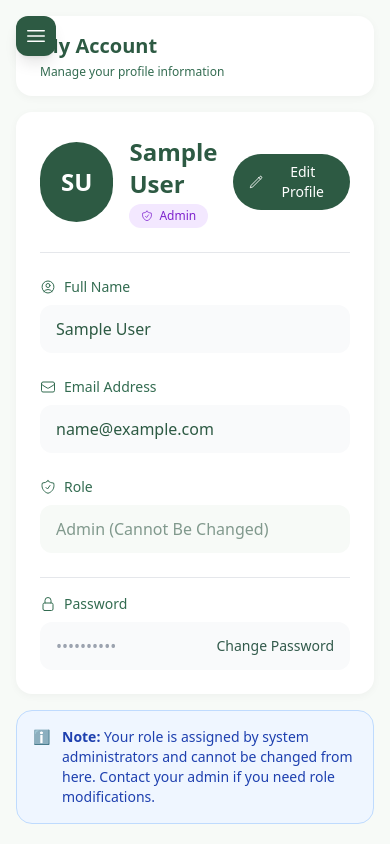
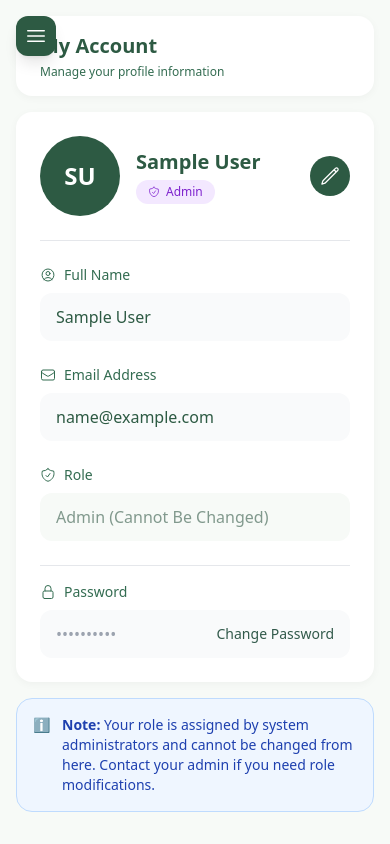
Before and after one commit to ahmednajibe/ems-task, a Vue app: page /account/profile in a window 390 px wide. Built offline with nearby package versions, Linux system fonts and the light colour scheme; sample sign-in values are in the browser's storage.

Commit message:
feat: edite user profile management page to be more responsive

```diff
--- a/src/views/account/ProfileView.vue
+++ b/src/views/account/ProfileView.vue
@@ -165,11 +165,11 @@ const changePassword = () => {
       <div class="bg-white shadow-soft rounded-2xl p-6">
         <!-- Avatar & Role -->
         <div class="flex items-center gap-4 mb-6 pb-6 border-b border-neutral-200">
-          <div class="w-20 h-20 rounded-full bg-primary-500 flex items-center justify-center text-white font-bold text-2xl">
+        <div class="w-20 h-20 rounded-full bg-primary-500 flex items-center justify-center text-white font-bold text-2xl flex-shrink-0">
             {{ avatarInitials }}
         </div>
-          <div class="flex-1">
-            <h2 class="text-2xl font-bold text-neutral-800">{{ authStore.user?.name }}</h2>
+        <div class="flex-1 min-w-0">
+            <h2 class="text-xl md:text-2xl font-bold text-neutral-800 truncate">{{ authStore.user?.name }}</h2>
             <div class="flex items-center gap-2 mt-1">
             <span
                 :class="[
@@ -183,17 +183,30 @@ const changePassword = () => {
             </div>
         </div>
 
-          <!-- Edit/Save Buttons -->
-          <div v-if="!isEditing">
+        <!-- Edit/Save Buttons - Responsive -->
+        <div v-if="!isEditing" class="flex-shrink-0">
+            <!-- Desktop: Full button -->
             <button
             @click="startEdit"
-              class="flex items-center gap-2 px-4 py-2 bg-primary-500 hover:bg-primary-600 text-white rounded-full text-sm transition-colors"
+            class="hidden md:flex items-center gap-2 px-4 py-2 bg-primary-500 hover:bg-primary-600 text-white rounded-full text-sm transition-colors"
             >
             <PencilIcon class="w-4 h-4" />
             Edit Profile
             </button>
+            <!-- Mobile: Icon only -->
+            <button
+            @click="startEdit"
+            class="flex md:hidden items-center justify-center w-10 h-10 bg-primary-500 hover:bg-primary-600 text-white rounded-full transition-colors"
+            title="Edit Profile"
+            >
+            <PencilIcon class="w-5 h-5" />
+            </button>
         </div>
-          <div v-else class="flex gap-2">
+
+        <!-- Save/Cancel - Responsive -->
+        <div v-else class="flex gap-2 flex-shrink-0">
+            <!-- Desktop: Side by side -->
+            <div class="hidden md:flex gap-2">
             <button
                 @click="saveChanges"
                 class="flex items-center gap-2 px-4 py-2 bg-green-500 hover:bg-green-600 text-white rounded-full text-sm transition-colors"
@@ -208,6 +221,25 @@ const changePassword = () => {
                 <XMarkIcon class="w-4 h-4" />
                 Cancel
             </button>
+            </div>
+
+            <!-- Mobile: Icons only -->
+            <div class="flex md:hidden gap-2">
+            <button
+                @click="saveChanges"
+                class="flex items-center justify-center w-10 h-10 bg-green-500 hover:bg-green-600 text-white rounded-full transition-colors"
+                title="Save"
+            >
+                <CheckIcon class="w-5 h-5" />
+            </button>
+            <button
+                @click="cancelEdit"
+                class="flex items-center justify-center w-10 h-10 bg-neutral-100 hover:bg-neutral-200 text-neutral-700 rounded-full transition-colors"
+                title="Cancel"
+            >
+                <XMarkIcon class="w-5 h-5" />
+            </button>
+            </div>
         </div>
         </div>
 
```
Lines whose indentation alone changed are shown as unchanged.
